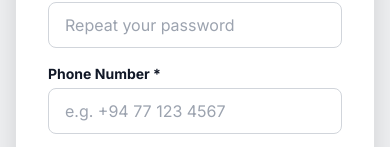
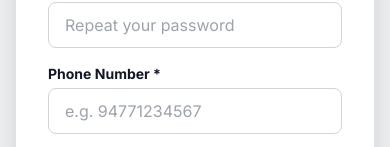
Before and after one commit to HashanHirantha/GP_one_year_project, a React (Vite) app: page /signup in a window 390 px wide. Shown: the part 697-844 px from the top of the page. Built offline with nearby package versions, Linux system fonts and the light colour scheme; no server answers; a web font is replaced by a local one.

Commit message:
update sigun.jsx
change phone numbers include only numbers

```diff
--- a/src/pages/auth/Signup.jsx
+++ b/src/pages/auth/Signup.jsx
@@ -161,12 +161,15 @@ const SignupPage = () => {
                     <div>
                         <label className="block text-sm font-bold text-gray-900 mb-1">Phone Number *</label>
                         <input
-                            type="tel"
+                            type="text"
                             required
                             value={phone}
-                            onChange={(e) => setPhone(e.target.value)}
-                            placeholder="e.g. +94 77 123 4567"
-                            className="w-full border border-gray-300 rounded-lg px-4 py-2.5 text-gray-700 placeholder-gray-400 focus:outline-none focus:ring-2 focus:ring-[#06cc50] focus:border-transparent transition"
+                            onChange={(e) => {
+                            const onlyNumbers = e.target.value.replace(/[^0-9]/g, '');
+                            setPhone(onlyNumbers);
+                            }}
+                        placeholder="e.g. 94771234567"
+                        className="w-full border border-gray-300 rounded-lg px-4 py-2.5 text-gray-700 placeholder-gray-400 focus:outline-none focus:ring-2 focus:ring-[#06cc50] focus:border-transparent transition"
                         />
                     </div>
 
```
